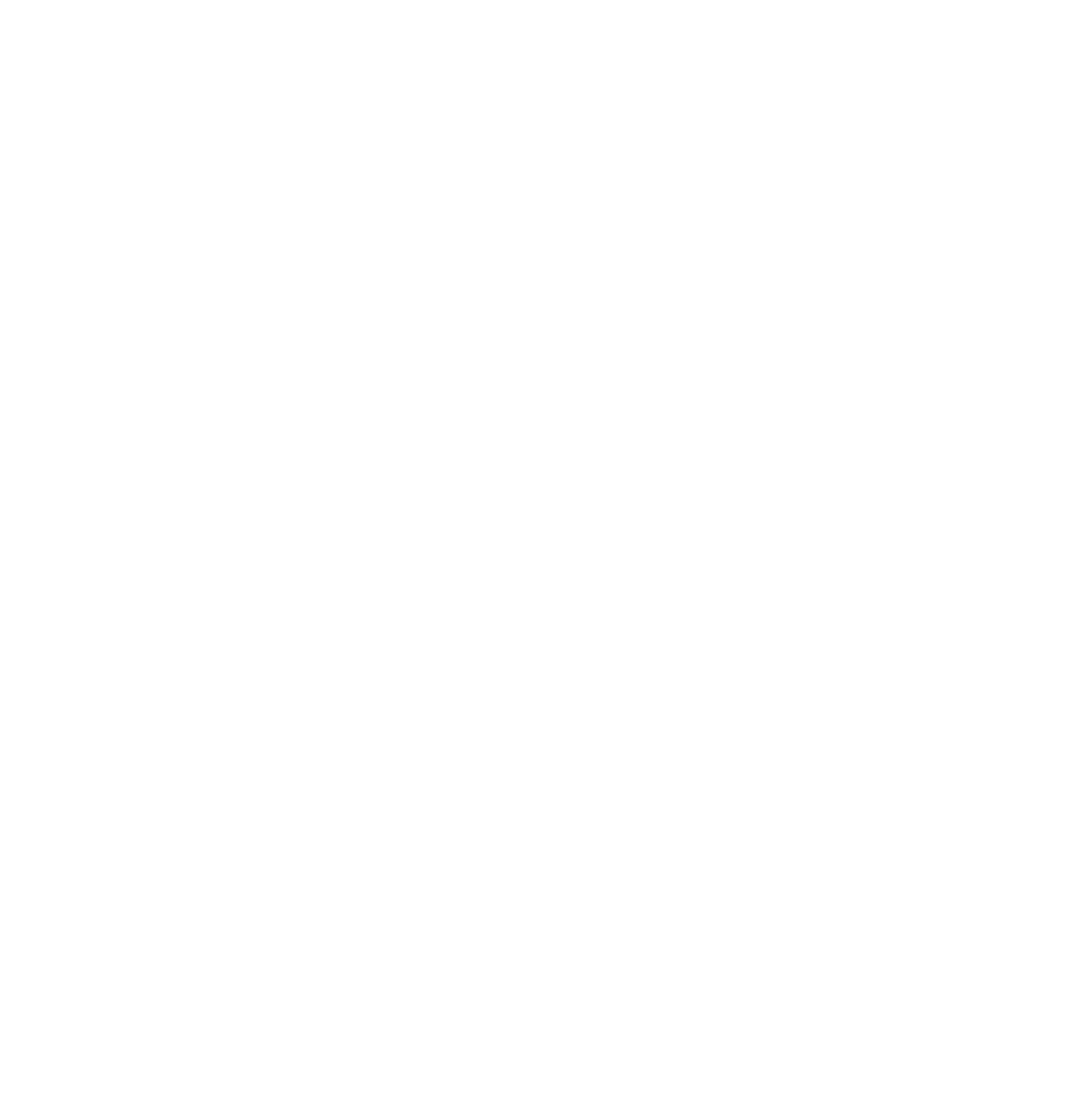
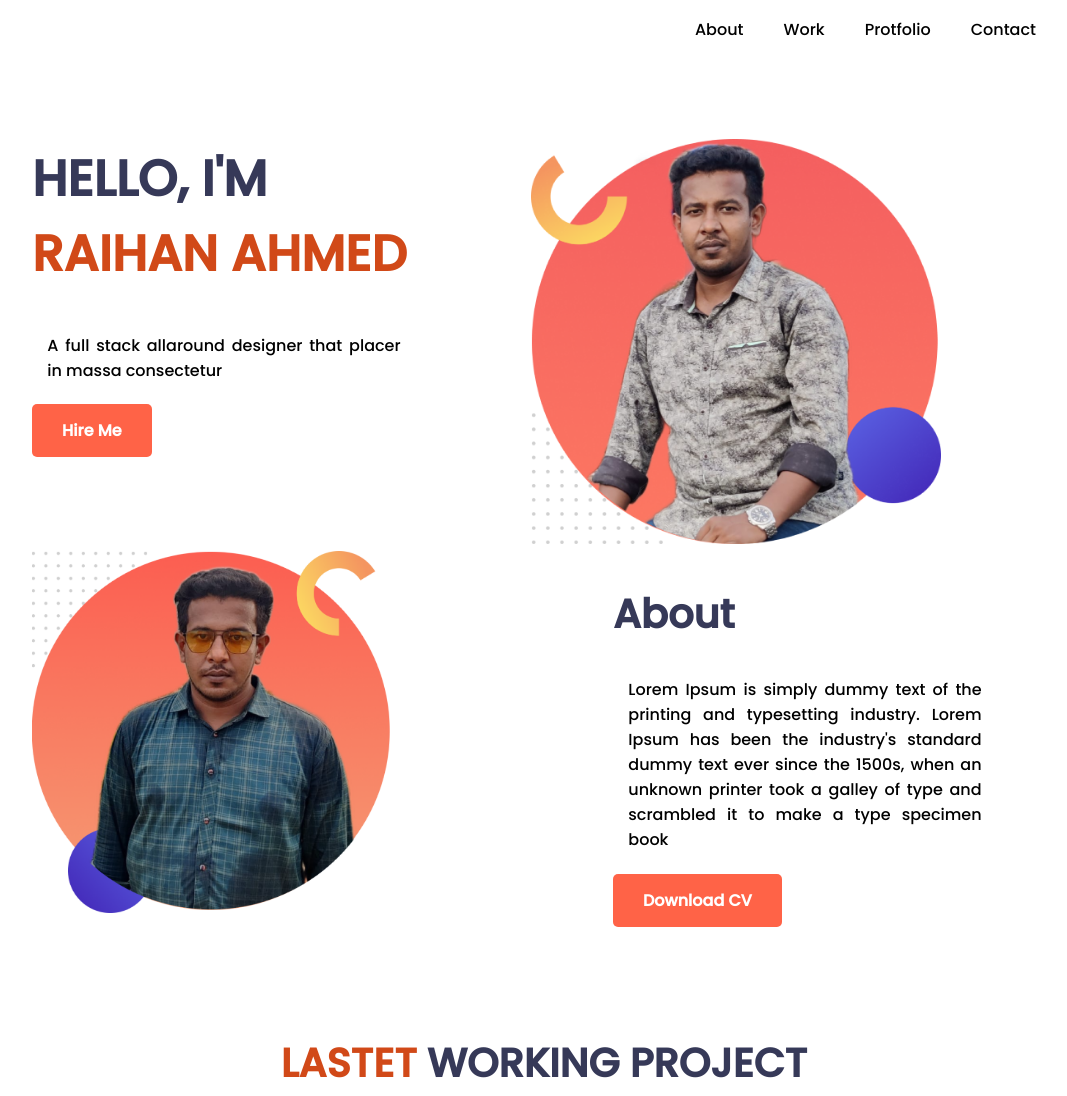
Before and after one commit to Raihan-Ahmed-Shaon/Assignment, a plain HTML site: page index.html in a window 1280 px wide. Shown: the top 1096 px of the page, without its empty margins (96-1163 px from the left). Before the commit the page ends 800 px from the top, so only its background shows below. Drawn offline with Linux system fonts and the light colour scheme.

Commit message:
added file

```diff
--- a/index.css
+++ b/index.css
@@ -0,0 +1,135 @@
+body{
+    font-family: 'Poppins', sans-serif;
+    margin: 0;
+    color: beige;
+}
+ul{
+    list-style-type: none;
+}
+ul li{
+    float: left;
+    margin: 1px 20px;
+}
+ul li a{
+    text-decoration: none;
+    color: black;
+}
+.manu ul{
+    float: right;
+    margin-right: 10%;
+    padding-bottom: 80px;
+}
+p{
+    text-align: justify;
+    margin: 4%;
+    color: black;
+}
+
+h1{
+    color: #363958;
+    font-size: 50px;
+}
+h2{
+    color: #363958;
+    font-size: 40px;
+}
+h3{
+    margin: 4%;
+    color: orange
+}
+.highlight{
+    color: rgb(209, 73, 24);
+}
+section{
+    height: 400px;
+    padding-bottom: 100px;
+}
+.half-width{
+    width: 30%;
+    float: left;
+    margin-left: 8%;
+    margin-right: 5%;
+    padding-left: 2%;
+    padding-right: 2%;
+    padding-top: 100px;
+    }
+  .half-width1{
+    width: 40%;
+    float: left;
+    margin-right: 8%;
+    padding-left: 2%;
+}
+.half-width2{
+    width: 35%;
+    float: left;
+    margin-left: 8%;
+    padding-left: 2%;
+    margin-right: 5px;
+}
+.half-width3{
+    width: 30%;
+    float: left;
+    margin-left: 8%;
+    margin-right: 5%;
+    padding-left: 2%;
+    padding-right: 2%;
+
+    }
+.half-width1 img{
+    width: 80%;
+}
+.project1 img{
+width: 100%;
+}
+.project2 img{
+    width: 100%;
+    }
+.project3 img{
+    width: 100%;
+    }
+.half-width2 img{
+    width: 80%;
+}
+.introducs{
+    background-color:#e7d5d5;
+}
+.button{
+    text-decoration: none;
+    background-image:linear-gradient(tomato, tomato);
+    padding: 15px 30px;
+    border-radius: 5px;
+    color: white;
+    font-weight: 600;
+}
+.padding{
+    padding-bottom: 20px;
+}
+.center{
+    text-align: center;
+}
+.project1{
+    width: 25%;
+    float: left;
+    margin-left: 7%;
+}
+.project2{
+    width: 25%;
+    float: left;
+    margin-left: 2%;
+}
+.project3{
+    width: 25%;
+    float: left;
+    margin-left: 2%;
+}
+.project{
+    box-shadow: 10px 10px 20px rgb(207, 206, 206);
+    border-radius: 15px;
+    padding: 1%;
+}
+.work-inquiry{
+    background-image: url(Images/Group_33094_1.png);
+   background-repeat: no-repeat;
+   background-position: center;
+   background-size: 800px;
+}
--- a/index.html
+++ b/index.html
@@ -4,9 +4,68 @@
     <meta charset="UTF-8">
     <meta http-equiv="X-UA-Compatible" content="IE=edge">
     <meta name="viewport" content="width=device-width, initial-scale=1.0">
-    <title>Document</title>
+    <title>Personal Website</title>
+    <link href="https://fonts.googleapis.com/css2?family=Poppins:wght@500&display=swap" rel="stylesheet">
+    <link rel="stylesheet" href="index.css">
 </head>
 <body>
+    <div class="manu">
+        <ul>
+            <li> <a href="#">About</a></li>
+            <li> <a href="#">Work</a></li>
+            <li> <a href="#">Protfolio</a></li>
+            <li> <a href="#">Contact</a></li>
+        </ul>
+    </div>
+
+   <section class="introduce">
+        <div class="half-width">
+            <h1>HELLO, I'M <span class="highlight">RAIHAN AHMED</span> </h1>
+            <p class="padding">A full stack allaround designer that placer in massa consectetur</p>
+            <a class="button" target="_blank" href="#">Hire Me</a>
+        </div>
+        <div class="half-width1">
+            <img src="Images/Group 33080.png" alt="">
+        </div>
+   </section>
+
+   <section>
+       <div class="half-width2">
+            <img src="Images/Group 33086.png" alt="">
+       </div>
+       <div class="half-width3">
+            <h2>About</h2>
+            <p class="padding">Lorem Ipsum is simply dummy text of the printing and typesetting industry. Lorem Ipsum has been the industry's standard dummy text ever since the 1500s, when an unknown printer took a galley of type and scrambled it to make a type specimen book</p>
+            <a class="button" target="_blank" href="#">Download CV</a>
+       </div>
+   </section>
+
+   <section>
+        <h2 class="center"><span class="highlight">LASTET</span> WORKING PROJECT</h2>
+        <div class="project1 project">
+            <img src="Images/image 4.png" alt="">
+            <h3>Power-x-gym (gym website)</h3>
+            <p>Lorem Ipsum is simply dummy text of the printing and typesetting industry</p>
+        </div>
+        <div class="project2 project">
+            <img src="Images/image 5.png" alt="">
+            <h3>Creative Agency</h3>
+            <p>Lorem Ipsum is simply dummy text of the printing and typesetting industry.</p>
+        </div>
+        <div class="project3 project">
+            <img src="Images/image 8.png" alt="">
+            <h3>Hard Rock Music</h3>
+            <p>Lorem Ipsum is simply dummy text of the printing and typesetting industry.</p>
+        </div>
+   </section>
+   <section class="work-inquiry">
+    <div class="work">
+
+    </div>
+    <div>
+
+    </div>
+   </section>
 
 </body>
 </html>
```
Also changed, not shown: Images/Group 33080.png (added), Images/Group 33086.png (added).
